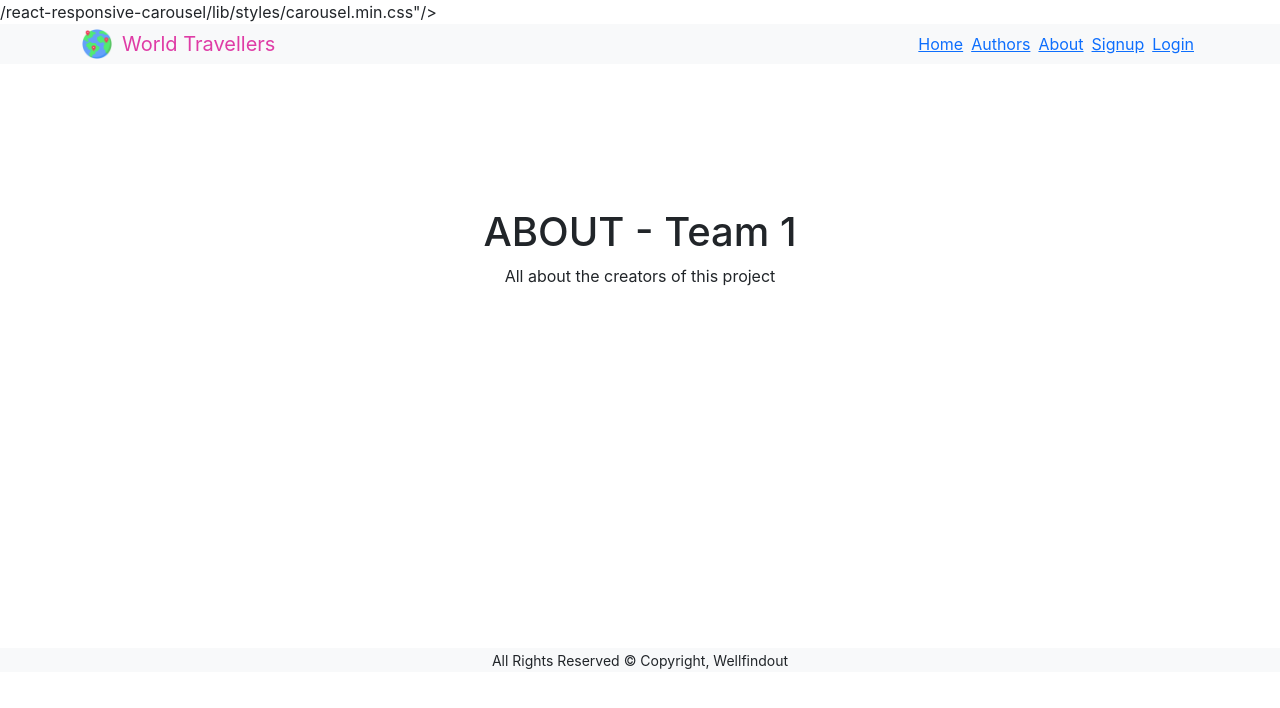
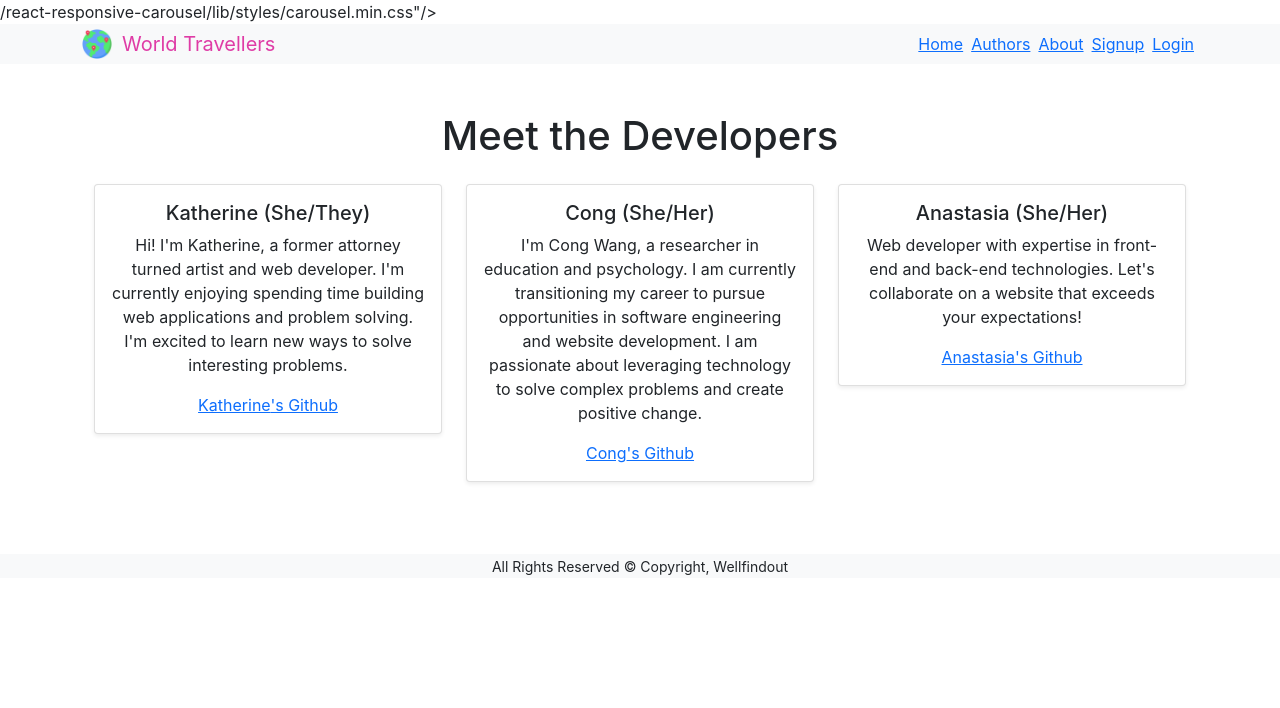
Before and after one commit to Well-Find-Out/project3, a React (Vite) app in the folder client/: page /about in a window 1280 px wide. Shown: the top 708 px of the page. Built offline with nearby package versions, Linux system fonts and the light colour scheme.

Commit message:
Update About.jsx
Added about page, update your descriptions if you want to

```diff
--- a/client/src/pages/About.jsx
+++ b/client/src/pages/About.jsx
@@ -1,14 +1,48 @@
-import Jumbotron from "../components/Jumbotron";
+const About = () => {
 
-const About = () => {
+
+  const developers = [
+    {
+      name: "Katherine",
+      pronouns: "(She/They)",
+      description: "Hi! I'm Katherine, a former attorney turned artist and web developer. I'm currently enjoying spending time building web applications and problem solving. I'm excited to learn new ways to solve interesting problems.",
+      github: "https://github.com/katherinearenas",
+    },
+    {
+      name: "Cong",
+      pronouns: "(She/Her)",
+      description: "I'm Cong Wang, a researcher in education and psychology. I am currently transitioning my career to pursue opportunities in software engineering and website development. I am passionate about leveraging technology to solve complex problems and create positive change.",
+      github: "https://github.com/hydy1943cong",
+    },
+    {
+      name: "Anastasia",
+      pronouns: "(She/Her)",
+      description: "Web developer with expertise in front-end and back-end technologies. Let's collaborate on a website that exceeds your expectations!",
+      github: "https://github.com/akravt1274",
+    },
+
+  ];
+
   return (
-    <div>
-      <Jumbotron>
-        <h1>ABOUT - Team 1</h1>
-        <p>All about the creators of this project</p>
-      </Jumbotron>
+    <div className="container text-center my-5">
+      <h1 className="mb-4">Meet the Developers</h1>
+      <div className="row justify-content-center">
+        {developers.map((dev, index) => (
+          <div key={index} className="col-md-4">
+            <div className="card mb-4 shadow-sm">
+              {/* <img src={dev.image} alt={`${dev.name}'s profile`} className="card-img-top rounded-circle mx-auto mt-3" style={{ width: '150px', height: '150px' }} /> */}
+              <div className="card-body">
+                <h5 className="card-title">{dev.name} {dev.pronouns}</h5>
+                <p className="card-text">{dev.description}</p>
+                <div><a href={dev.github}>{dev.name}'s Github</a></div>
+              </div>
+            </div>
+          </div>
+        ))}
+      </div>
     </div>
   );
 };
 
+
 export default About;
```
